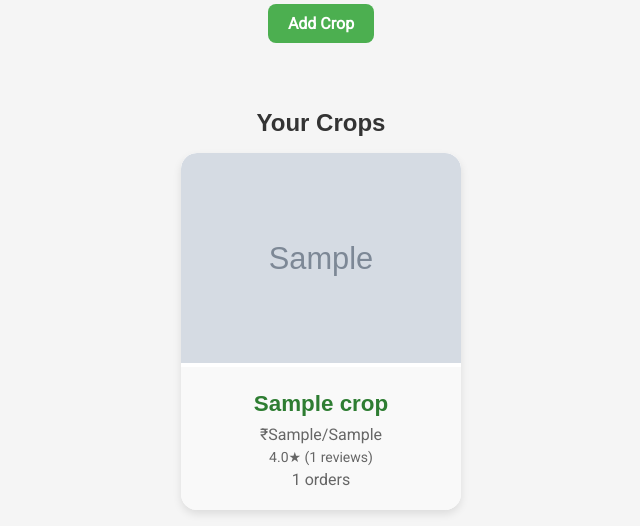
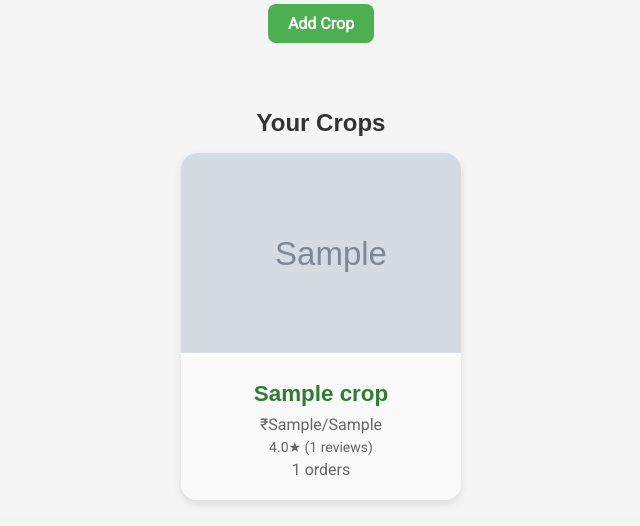
Before and after one commit to hemang-mishra/DBMSProject, a PHP site: page /farmer_dashboard.php in a window 1280 px wide. Shown: the part 404-930 px from the top of the page, without its empty margins (319-959 px from the left). After the commit the page ends 908 px from the top, so only its background shows below. Run offline with PHP 8.4, Linux system fonts and the light colour scheme; the visitor is signed in with stand-in values (Sample User, id 1); tables that the repository leaves empty or names only in its code hold one stand-in row (values such as "Sample post"); grey boxes marked "Sample" are stand-in pictures.

Commit message:
added crop images and fixed some css

```diff
--- a/css/consumer_dashboard.css
+++ b/css/consumer_dashboard.css
@@ -67,10 +67,10 @@ background-color: white;
 }
 
 .product-icon img {
-    width: 100%;
-    height: auto;
+    width: 300px; /* Full width of parent */
+    height: 200px; /* Scales height while preserving aspect ratio */
     object-fit: cover;
-    border-radius: 16px 16px 0 0; /* Rounded top corners */
+    overflow: hidden;
 }
 
 .shelf-life {
```
